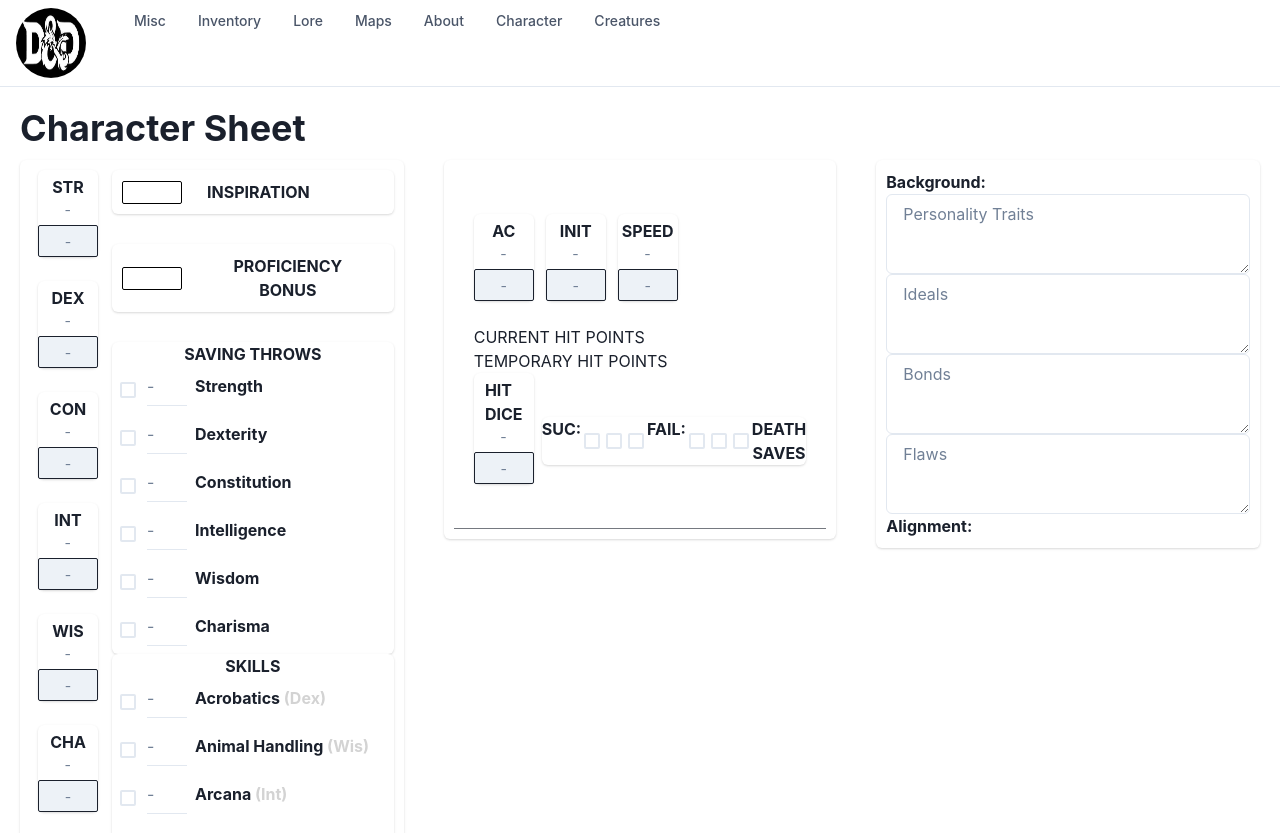
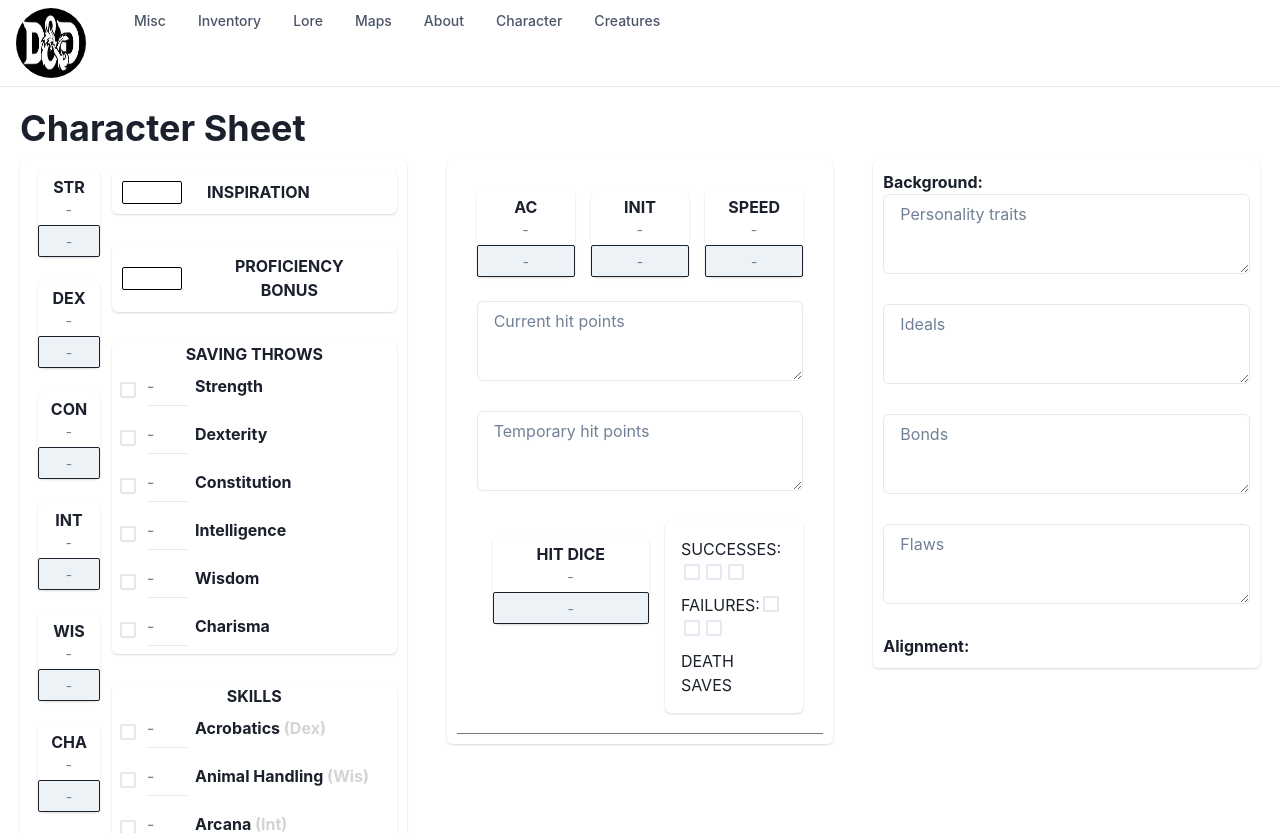
Before and after one commit to Napiorski/rpg-player-app, a Next.js app: page /character in a window 1280 px wide. Shown: the top 833 px of the page. Built offline with nearby package versions, Linux system fonts and the light colour scheme.

Commit message:
Character sheet second column built out.

```diff
--- a/components/stat-card/index.tsx
+++ b/components/stat-card/index.tsx
@@ -8,7 +8,7 @@ interface StatCardProps {
 export function StatCard({ title }: StatCardProps) {
   return (
     <Box>
-      <Card width="60px" variant="elevated">
+      <Card variant="elevated">
         <CardBody py={"5px"}>
           <Center flexDirection={"column"}>
             <Box fontWeight={"bold"}>{title}</Box>
--- a/pages/character/index.tsx
+++ b/pages/character/index.tsx
@@ -1,25 +1,17 @@
 import Head from "next/head";
-import Image from "next/image";
 import { Inter } from "@next/font/google";
 import {
   Card,
-  CardHeader,
   CardBody,
-  CardFooter,
   Grid,
   GridItem,
-  Button,
-  ButtonGroup,
   Divider,
   Heading,
-  Stack,
-  color,
-  HStack,
   Textarea,
   Checkbox,
   Flex,
-  Input,
-  Center,
+  VStack,
+  HStack,
 } from "@chakra-ui/react";
 import { Box } from "@chakra-ui/react";
 import {
@@ -112,7 +104,7 @@ export default function Home() {
                   <GridItem pl="2" area={"next"}>
                     <InputLabelCard label="INSPIRATION" />
                     <InputLabelCard label="PROFICIENCY BONUS" />
-                    <Card>
+                    <Card mb={"30px"}>
                       SAVING THROWS
                       <CheckboxGroupCard label="Strength" />
                       <CheckboxGroupCard label="Dexterity" />
@@ -165,34 +157,41 @@ export default function Home() {
             <GridItem w="100%">
               <CharacterCard>
                 <CardBody>
-                  <HStack mt="6" spacing="3">
+                  <Flex gap={4}>
                     <StatCard title="AC" />
                     <StatCard title="INIT" />
                     <StatCard title="SPEED" />
-                  </HStack>
-
-                  <Box>CURRENT HIT POINTS</Box>
-                  <Box>TEMPORARY HIT POINTS</Box>
-                  <HStack>
-                    <StatCard title="HIT DICE" />
-                    <Flex>
-                      <Card
-                        fontWeight="bold"
-                        flexDirection="row"
-                        textAlign="center"
-                      >
-                        SUC:
+                  </Flex>
+                  <Flex mb={"30px"}>
+                    <Textarea placeholder="Current hit points" />
+                  </Flex>
+                  <Flex mb={"30px"}>
+                    <Textarea placeholder="Temporary hit points" />
+                  </Flex>
+                  <Flex>
+                    <Box p={4}>
+                      <StatCard title="HIT DICE" />
+                    </Box>
+                    <Card p={4}>
+                      <VStack>
+                      <Box>
+                        SUCCESSES:
                         <Checkbox padding="3px"></Checkbox>
                         <Checkbox padding="3px"></Checkbox>
                         <Checkbox padding="3px"></Checkbox>
-                        FAIL:
+                      </Box>
+                      <Box>
+                        FAILURES:
                         <Checkbox padding="3px"></Checkbox>
                         <Checkbox padding="3px"></Checkbox>
                         <Checkbox padding="3px"></Checkbox>
-                        DEATH SAVES
-                      </Card>
-                    </Flex>
-                  </HStack>
+                      </Box>
+                      <Box>
+                      DEATH SAVES
+                      </Box>
+                      </VStack>
+                    </Card>
+                  </Flex>
                 </CardBody>
                 <Divider />
               </CharacterCard>
@@ -201,10 +200,10 @@ export default function Home() {
               <CharacterCard fontWeight="bold">
                 Background:
                 <List>
-                  <Textarea placeholder="Personality Traits" />
-                  <Textarea placeholder="Ideals" />
-                  <Textarea placeholder="Bonds" />
-                  <Textarea placeholder="Flaws" />
+                  <Textarea mb={"30px"} placeholder="Personality traits" />
+                  <Textarea mb={"30px"} placeholder="Ideals" />
+                  <Textarea mb={"30px"} placeholder="Bonds" />
+                  <Textarea mb={"30px"} placeholder="Flaws" />
                 </List>
                 Alignment:
               </CharacterCard>
```
